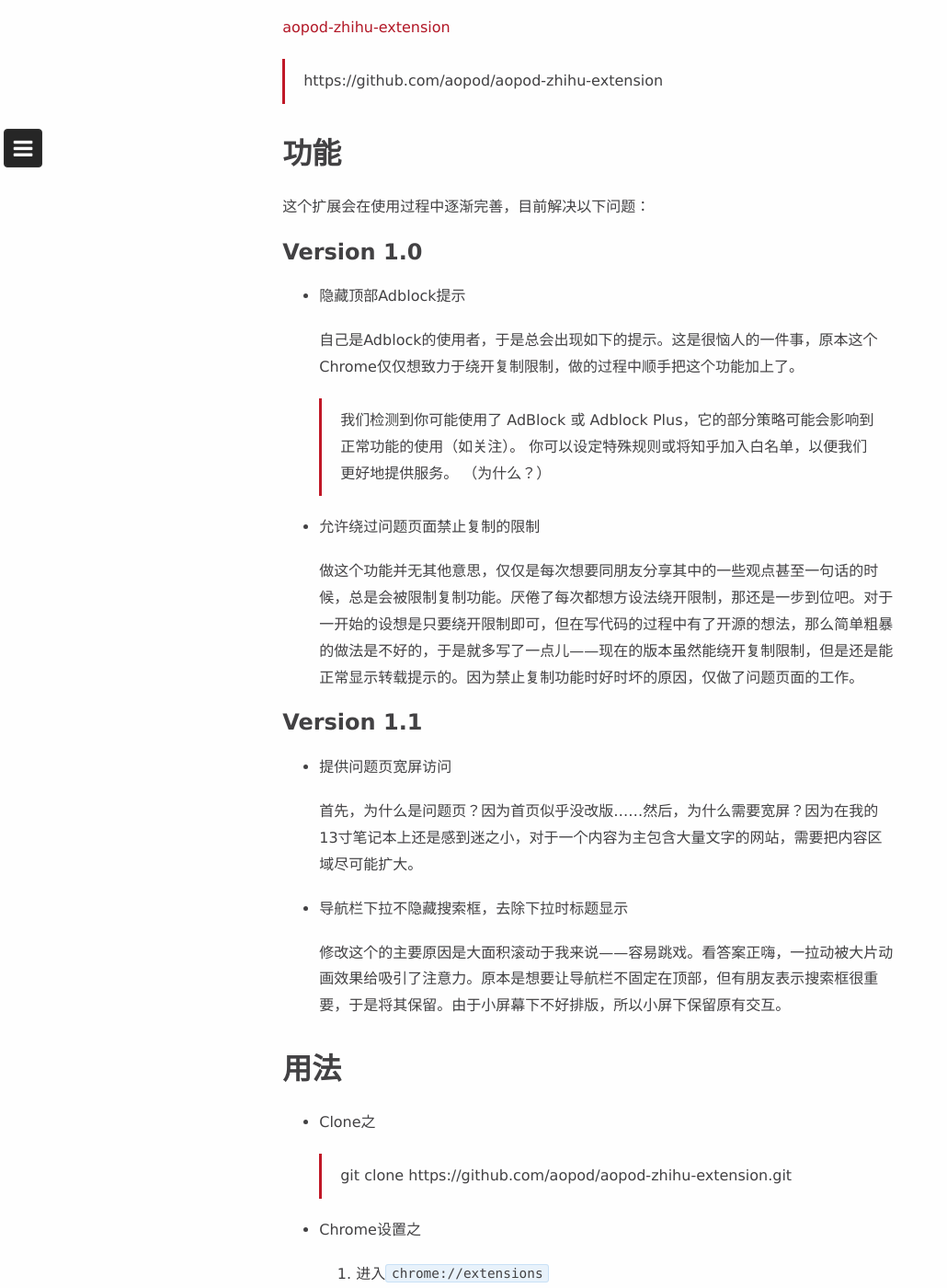
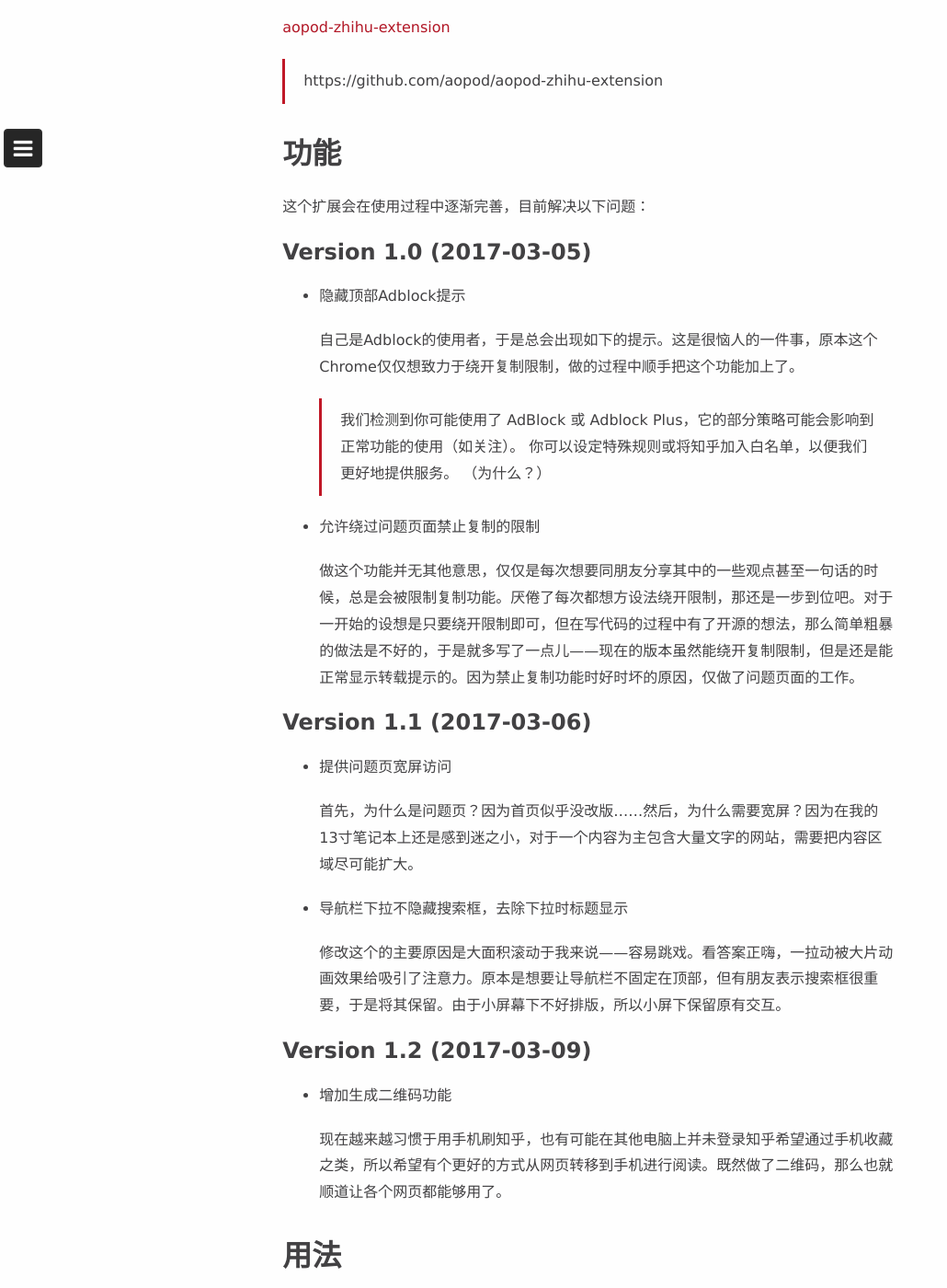
Before and after one commit to aopod/aopod.github.io, a Jekyll site: the page built from _posts/2017-03-05-zhihu-extension.markdown, in a window 1280 px wide and 1400 px high, scrolled down 665 px. Shown: the whole window at 92% size, without its empty margins (0-1030 px from the left). Built offline with Jekyll 4.4.1, drawn with Linux system fonts in a browser that asks for light colours; nearby versions of some CDN libraries; comment, search, counter and statistics services are not loaded.

Commit message:
zhihu extension v1.2 update

```diff
--- a/_posts/2017-03-05-zhihu-extension.markdown
+++ b/_posts/2017-03-05-zhihu-extension.markdown
@@ -18,7 +18,7 @@ tags: Javascript Chrome Extension
 
 这个扩展会在使用过程中逐渐完善，目前解决以下问题：
 
-## Version 1.0
+## Version 1.0 (2017-03-05)
 
 - 隐藏顶部Adblock提示
 
@@ -31,7 +31,7 @@ tags: Javascript Chrome Extension
 
 	做这个功能并无其他意思，仅仅是每次想要同朋友分享其中的一些观点甚至一句话的时候，总是会被限制复制功能。厌倦了每次都想方设法绕开限制，那还是一步到位吧。对于一开始的设想是只要绕开限制即可，但在写代码的过程中有了开源的想法，那么简单粗暴的做法是不好的，于是就多写了一点儿——现在的版本虽然能绕开复制限制，但是还是能正常显示转载提示的。因为禁止复制功能时好时坏的原因，仅做了问题页面的工作。
 
-## Version 1.1
+## Version 1.1 (2017-03-06)
 
 - 提供问题页宽屏访问
 
@@ -40,6 +40,12 @@ tags: Javascript Chrome Extension
 - 导航栏下拉不隐藏搜索框，去除下拉时标题显示
 
 	修改这个的主要原因是大面积滚动于我来说——容易跳戏。看答案正嗨，一拉动被大片动画效果给吸引了注意力。原本是想要让导航栏不固定在顶部，但有朋友表示搜索框很重要，于是将其保留。由于小屏幕下不好排版，所以小屏下保留原有交互。
+
+## Version 1.2 (2017-03-09)
+
+- 增加生成二维码功能
+
+	现在越来越习惯于用手机刷知乎，也有可能在其他电脑上并未登录知乎希望通过手机收藏之类，所以希望有个更好的方式从网页转移到手机进行阅读。既然做了二维码，那么也就顺道让各个网页都能够用了。
 
 # 用法
 
```
